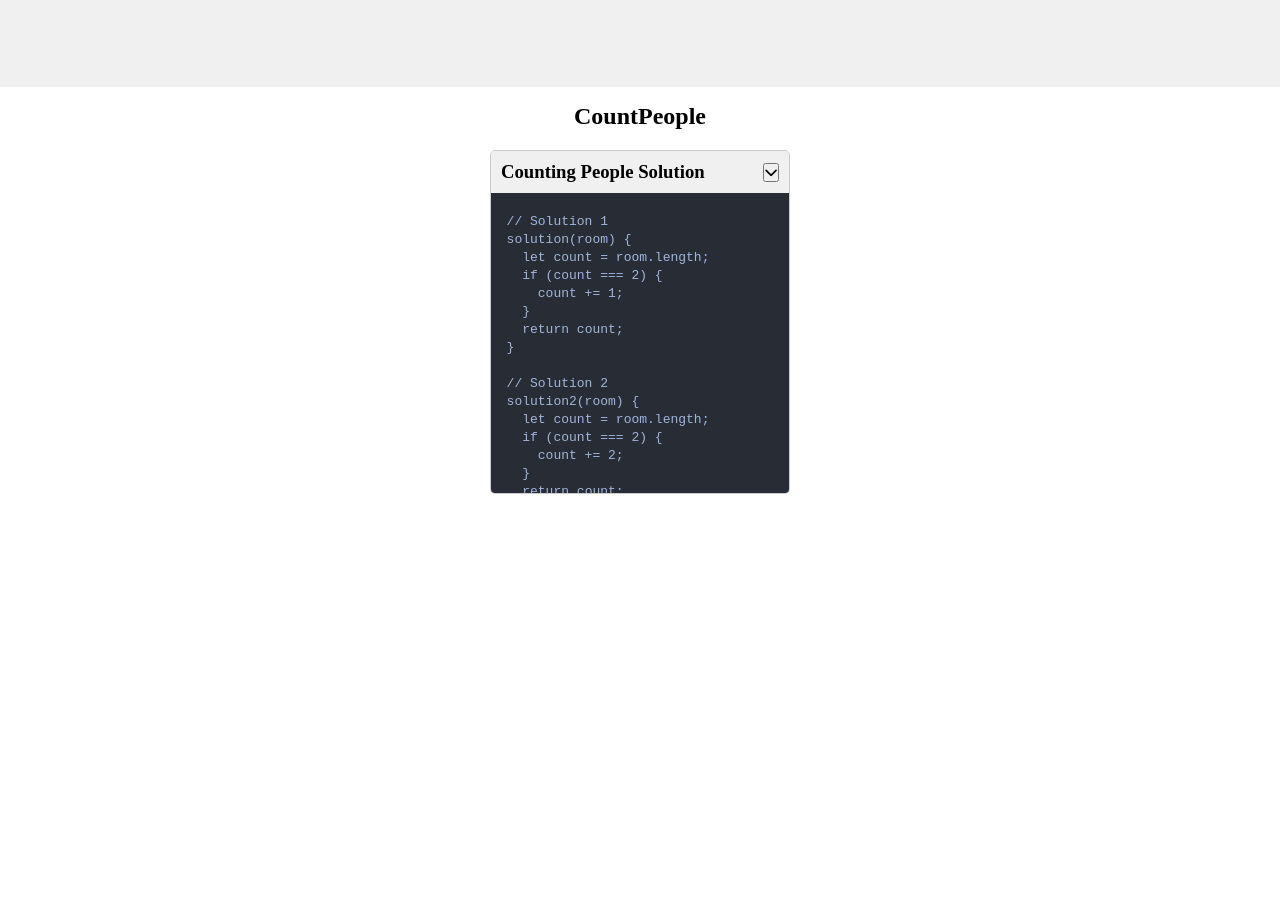
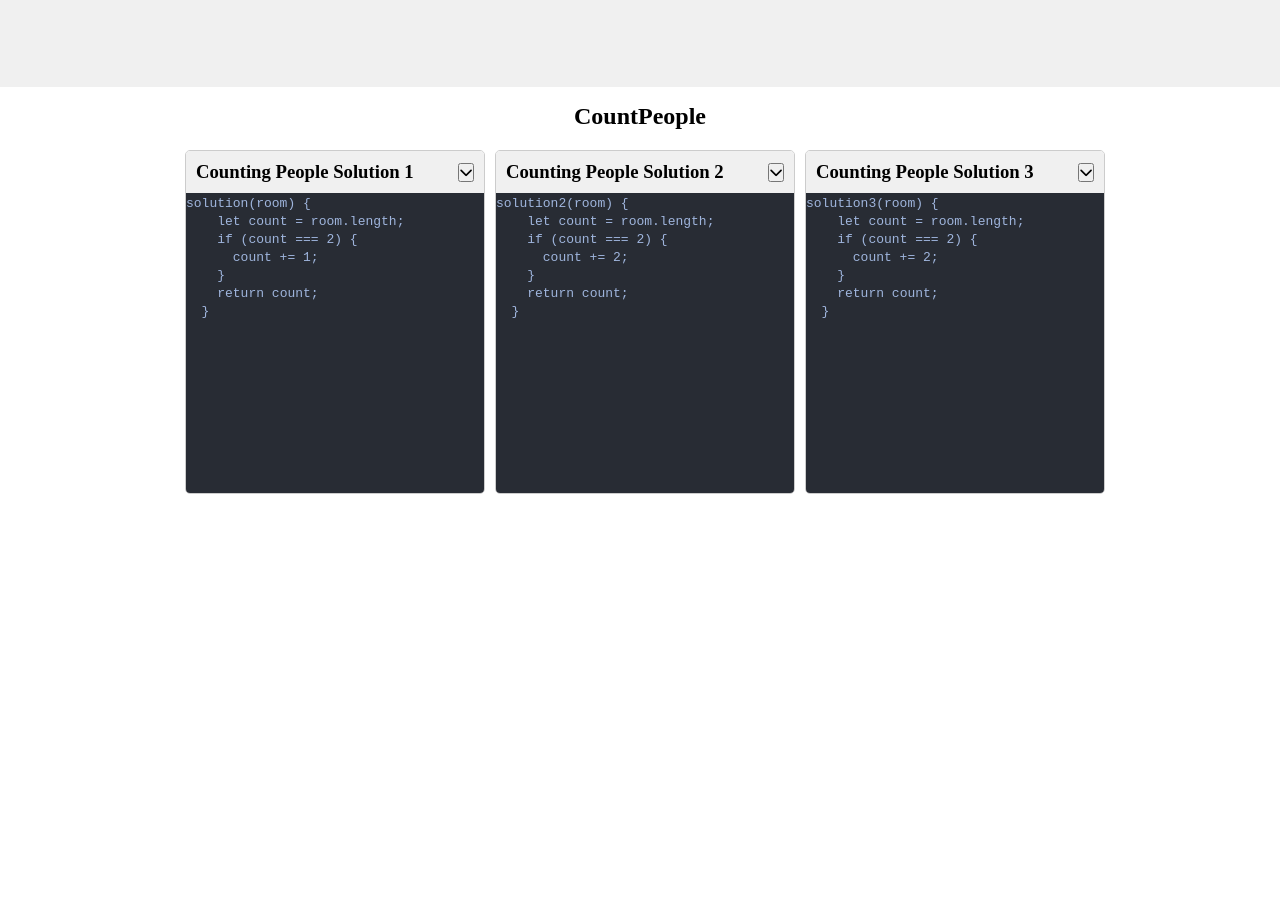
Before and after one commit to RileyManda/mocha-algorithms, a website with bundled scripts: page index.html in a window 1280 px wide. Shown: the part 820-1736 px from the top of the page. Built offline with nearby package versions, Linux system fonts and the light colour scheme.

Commit message:
Card row direction

```diff
--- a/count-people/countPeople.js
+++ b/count-people/countPeople.js
@@ -18,5 +18,15 @@ class CountSolutions {
 
     return count;
   }
+
+  static solution3(room) {
+    let count = room.length;
+
+    if (count === 2) {
+      count += 2;
+    }
+
+    return count;
+  }
 }
 export default CountSolutions;
--- a/index.html
+++ b/index.html
@@ -35,22 +35,7 @@
     <main>
         <section id="practice-section" class="practice-section">
             <h2>CountPeople</h2>
-            <div class="counting-people-solution">
-                <div class="card">
-                    <div class="card-header">
-                        <h3>Counting People Solution</h3>
-                        <button class="expand-btn">
-                            <i class="fas fa-chevron-down"></i>
-                        </button>
-                    </div>
-                    <div class="card-content">
-                        <code id="cardCodeContainer" class="code"></code>
-                        <button class="close-btn">
-                            <i class="fas fa-times"></i>
-                        </button>
-                    </div>
-                </div>
-            </div>
+            <div class="counting-people-solution"></div>
         </section>
         <section id="about-section" class="about-section">
             <h2>About</h2>
--- a/index.js
+++ b/index.js
@@ -1,50 +1,80 @@
 import CountSolutions from './count-people/countpeople.js';
 
-const cardCodeContainer = document.getElementById('cardCodeContainer');
-const expandBtn = document.querySelector('.expand-btn');
-const cardContent = document.querySelector('.card-content');
-const card = document.querySelector('.card');
-const closeBtn = document.querySelector('.close-btn');
+const cardContainer = document.querySelector('.counting-people-solution');
 
-function displayCode(code) {
-  cardCodeContainer.textContent = code;
+function createCard(solutionNumber) {
+  const card = document.createElement('div');
+  card.classList.add('card');
+
+  const cardHeader = document.createElement('div');
+  cardHeader.classList.add('card-header');
+  card.appendChild(cardHeader);
+
+  const headerText = document.createElement('h3');
+  headerText.textContent = `Counting People Solution ${solutionNumber}`;
+  cardHeader.appendChild(headerText);
+
+  const expandBtn = document.createElement('button');
+  expandBtn.classList.add('expand-btn');
+  const expandIcon = document.createElement('i');
+  expandIcon.classList.add('fas', 'fa-chevron-down');
+  expandBtn.appendChild(expandIcon);
+  cardHeader.appendChild(expandBtn);
+
+  const cardContent = document.createElement('div');
+  cardContent.classList.add('card-content');
+  card.appendChild(cardContent);
+
+  const cardCodeContainer = document.createElement('code');
+  cardCodeContainer.classList.add('code');
+  cardContent.appendChild(cardCodeContainer);
+
+  const closeBtn = document.createElement('button');
+  closeBtn.classList.add('close-btn');
+  const closeIcon = document.createElement('i');
+  closeIcon.classList.add('fas', 'fa-times');
+  closeBtn.appendChild(closeIcon);
+  cardContent.appendChild(closeBtn);
+
+  closeBtn.style.display = 'none'; // Hide the close button initially
+
+  return card;
 }
 
-// Get the solution code
-const countsolutionCode1 = CountSolutions.solution.toString();
-const countsolutionCode2 = CountSolutions.solution2.toString();
+// Define an array of solution functions
+const solutionFunctions = [
+  CountSolutions.solution,
+  CountSolutions.solution2,
+  CountSolutions.solution3,
+];
 
-// Format the code for display
-const formattedCode = `
-  // Solution 1
-  ${countsolutionCode1}
+// Generate cards for each solution
+solutionFunctions.forEach((solutionFn, index) => {
+  const card = createCard(index + 1); // Create a card element for the solution
+  const expandBtn = card.querySelector('.expand-btn');
+  const closeBtn = card.querySelector('.close-btn');
+  const cardCodeContainer = card.querySelector('.code');
 
-  // Solution 2
-  ${countsolutionCode2}
-`;
+  function displayCode(element, code) {
+    element.textContent = code;
+  }
 
-// Display the formatted code
-displayCode(formattedCode);
+  // Display the solution code
+  const solutionCode = solutionFn.toString();
+  displayCode(cardCodeContainer, solutionCode);
 
   // Expand/Collapse functionality
   expandBtn.addEventListener('click', () => {
-  cardContent.classList.toggle('expanded');
-  expandBtn.classList.toggle('expanded');
-  card.classList.toggle('expanded');
-
-  if (card.classList.contains('expanded')) {
+    card.classList.add('expanded');
     closeBtn.style.display = 'block';
     expandBtn.style.display = 'none';
-  } else {
-    closeBtn.style.display = 'none';
-    expandBtn.style.display = 'block';
-  }
   });
 
   closeBtn.addEventListener('click', () => {
-  cardContent.classList.remove('expanded');
-  expandBtn.classList.remove('expanded');
     card.classList.remove('expanded');
     closeBtn.style.display = 'none';
     expandBtn.style.display = 'block';
   });
+
+  cardContainer.appendChild(card); // Add the card to the container
+});
--- a/styles.css
+++ b/styles.css
@@ -105,6 +105,7 @@
   border-radius: 5px;
   overflow: hidden;
   margin-top: 20px;
+  margin-left: 10px;
   max-width: 100%;
   box-sizing: border-box;
 }
@@ -158,8 +159,8 @@
 
 .counting-people-solution {
   display: flex;
-  flex-direction: column;
-  align-items: center;
+  flex-wrap: wrap;
+  justify-content: center;
 }
 
 @media (max-width: 600px) {
@@ -171,6 +172,11 @@
     margin-bottom: 10px;
   }
 
+  .card {
+    width: 90%;
+    max-width: 90%;
+  }
+
   .card.expanded {
     width: 90%;
     max-width: 90%;
```
Lines whose indentation alone changed are shown as unchanged.
